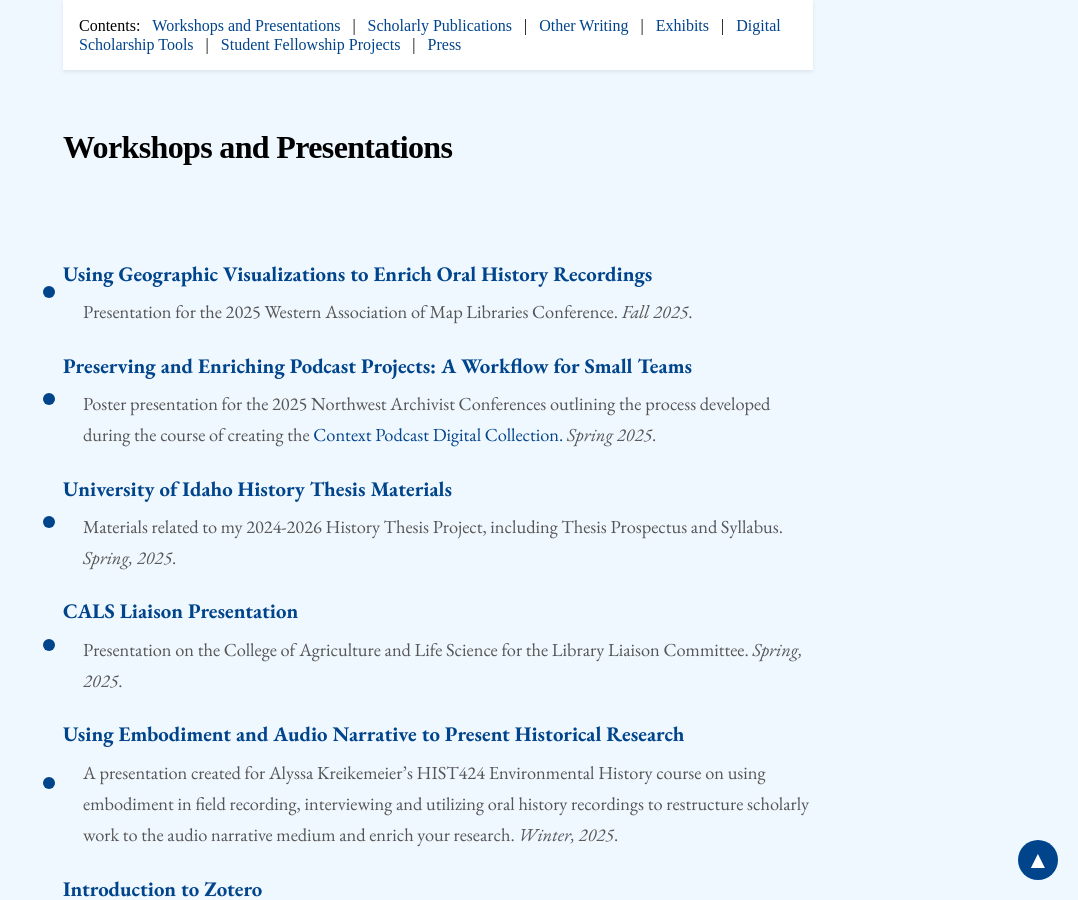
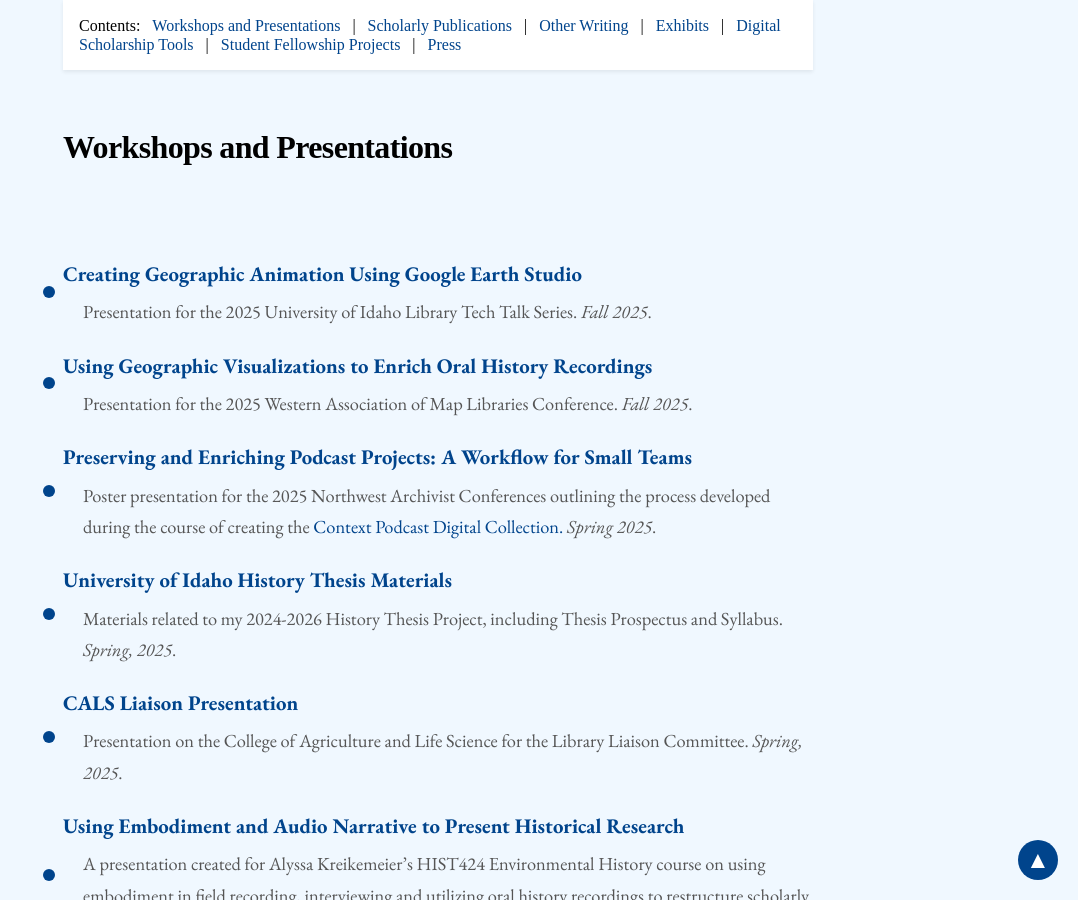
Before and after one commit to aweymo/base, a Jekyll site: the page built from index.md, in a window 1280 px wide and 900 px high, scrolled down 1152 px. Shown: the whole window, without its empty margins (202-1280 px from the left). Built offline with Jekyll 4.4.1, drawn with Linux system fonts in a browser that asks for light colours; nearby versions of some CDN libraries; some web fonts are replaced.

Commit message:
add workshop

```diff
--- a/index.md
+++ b/index.md
@@ -47,8 +47,12 @@ Previously, he has created digital scholarship projects for the University of Wa
 
 <ul class="triangle-list">
     <li>
+        <a href="https://aweymo-ui.github.io/ges_geo_vis/" target="_blank" rel="noopener noreferrer">Creating Geographic Animation Using Google Earth Studio</a>
+        <span class="description">Presentation for the 2025 University of Idaho Library Tech Talk Series.<i> Fall 2025</i>. </span>
+    </li>
+    <li>
         <a href="https://aweymo-ui.github.io/geo_viz_oh/" target="_blank" rel="noopener noreferrer">Using Geographic Visualizations to Enrich Oral History Recordings</a>
-        <span class="description">Presentation for the 2025 Western Association of Map Libraries Conference. <i>Fall 2025</i>. </span>
+        <span class="description">Presentation for the 2025 Western Association of Map Libraries Conference.<i> Fall 2025</i>. </span>
     </li>
     <li>
         <a href="https://www.youtube.com/watch?v=Um2QX9Y2zj8" target="_blank" rel="noopener noreferrer">Preserving and Enriching Podcast Projects: A Workflow for Small Teams</a>
```
